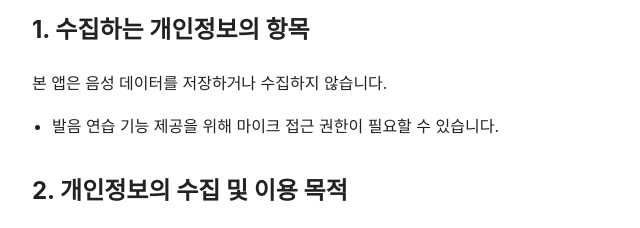
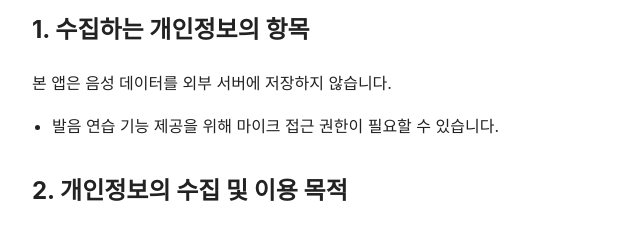
Before and after one commit to hnkim0116/jp-privacy-policy, a plain HTML site: page index.html in a window 1280 px wide. Shown: the part 400-628 px from the top of the page, 208-848 px from the left. Drawn offline with Linux system fonts and the light colour scheme.

Commit message:
Update privacy statement regarding voice data storage

```diff
--- a/index.html
+++ b/index.html
@@ -63,7 +63,7 @@
   </p>
 
   <h2>1. 수집하는 개인정보의 항목</h2>
-  <p>본 앱은 음성 데이터를 저장하거나 수집하지 않습니다.</p>
+  <p>본 앱은 음성 데이터를 외부 서버에 저장하지 않습니다.</p>
   <ul>
     <li>발음 연습 기능 제공을 위해 마이크 접근 권한이 필요할 수 있습니다.</li>
   </ul>
```
